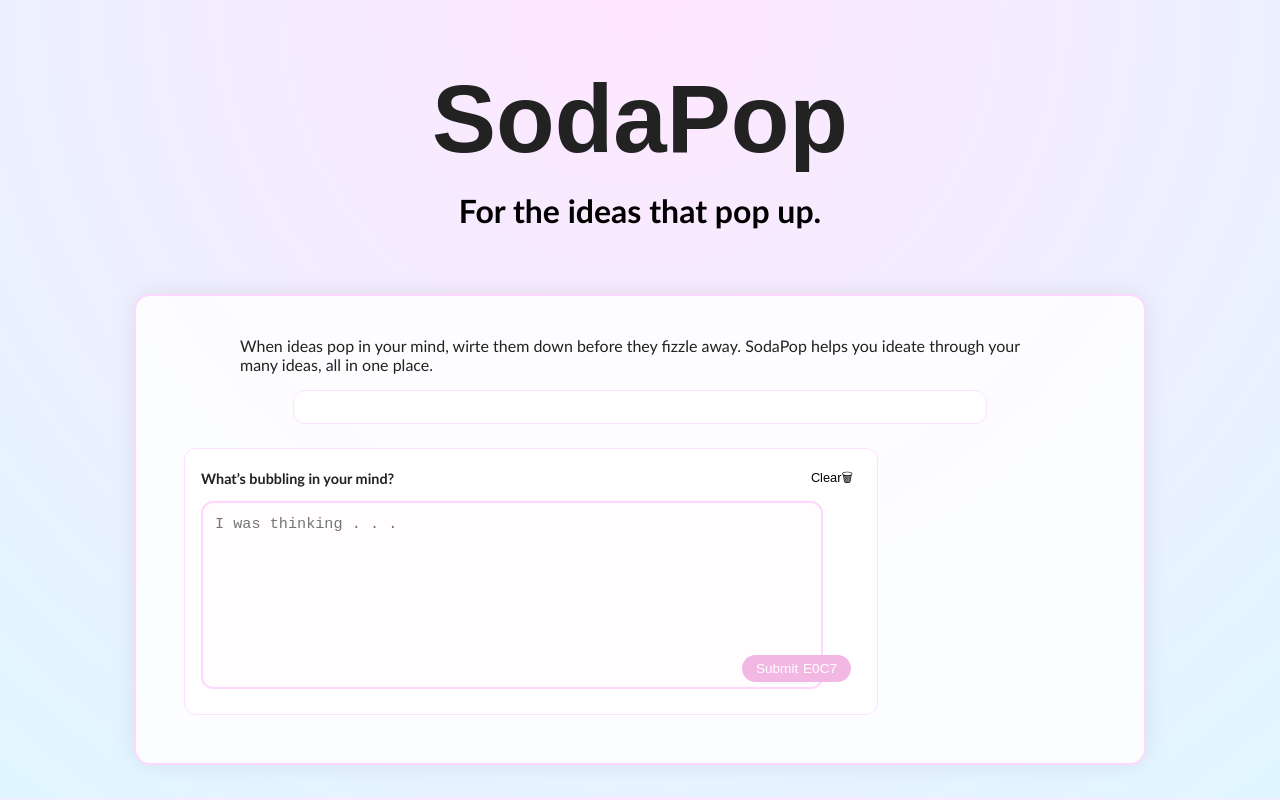
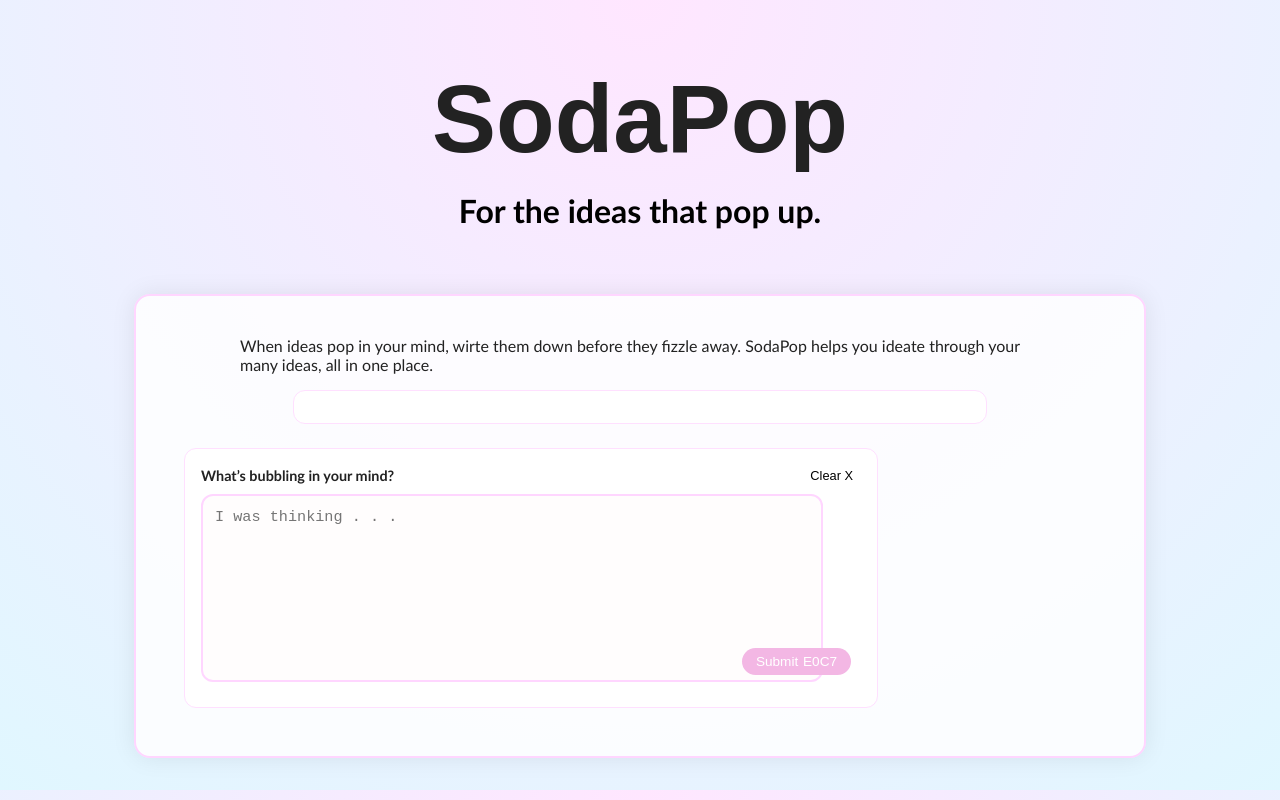
Before and after one commit to ElizBoahen/SodaPop, a React (Vite) app: page / in a window 1280 px wide. Built offline with nearby package versions, Linux system fonts and the light colour scheme; a web font is replaced by a local one.

Commit message:
Changed emoji for Clear Prompt & both Clear button bg colors.

```diff
--- a/src/components/PromptInput.jsx
+++ b/src/components/PromptInput.jsx
@@ -62,12 +62,8 @@ function PromptInput({ onResult, setLoading, setError }) {
 		<div className="prompt-container">
 			<div className="prompt-header">
 			<span className="prompt-label">What’s bubbling in your mind?</span>
-				<button
-				  type="button"
-				  className="clear-prompt-btn"
-				  onClick={handleClearPrompt}
-				>
-				  Clear🗑
+				<button type="button" className="clear-prompt-btn" onClick={handleClearPrompt}>
+					Clear X
 				</button>
 			</div>
 
--- a/src/index.css
+++ b/src/index.css
@@ -180,7 +180,7 @@ body {
 
 .clear-prompt-btn:hover,
 .clear-chat-btn:hover {
-	background: rgba(255, 165, 0, 0.2);
+	background: #F6793455;
 }
 
 .clear-prompt-btn:active,
```
Also changed, not shown: src/components/ChatHistory.jsx (+2 -6 lines).
